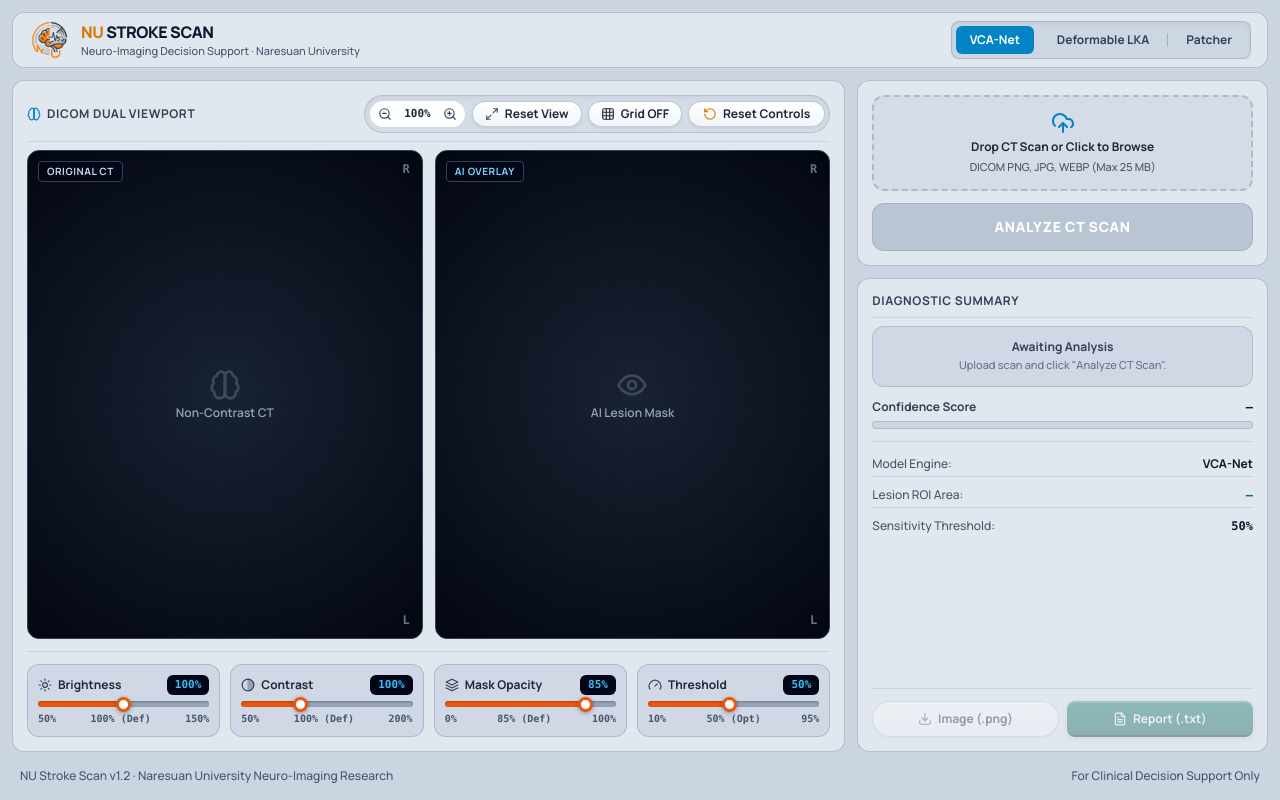
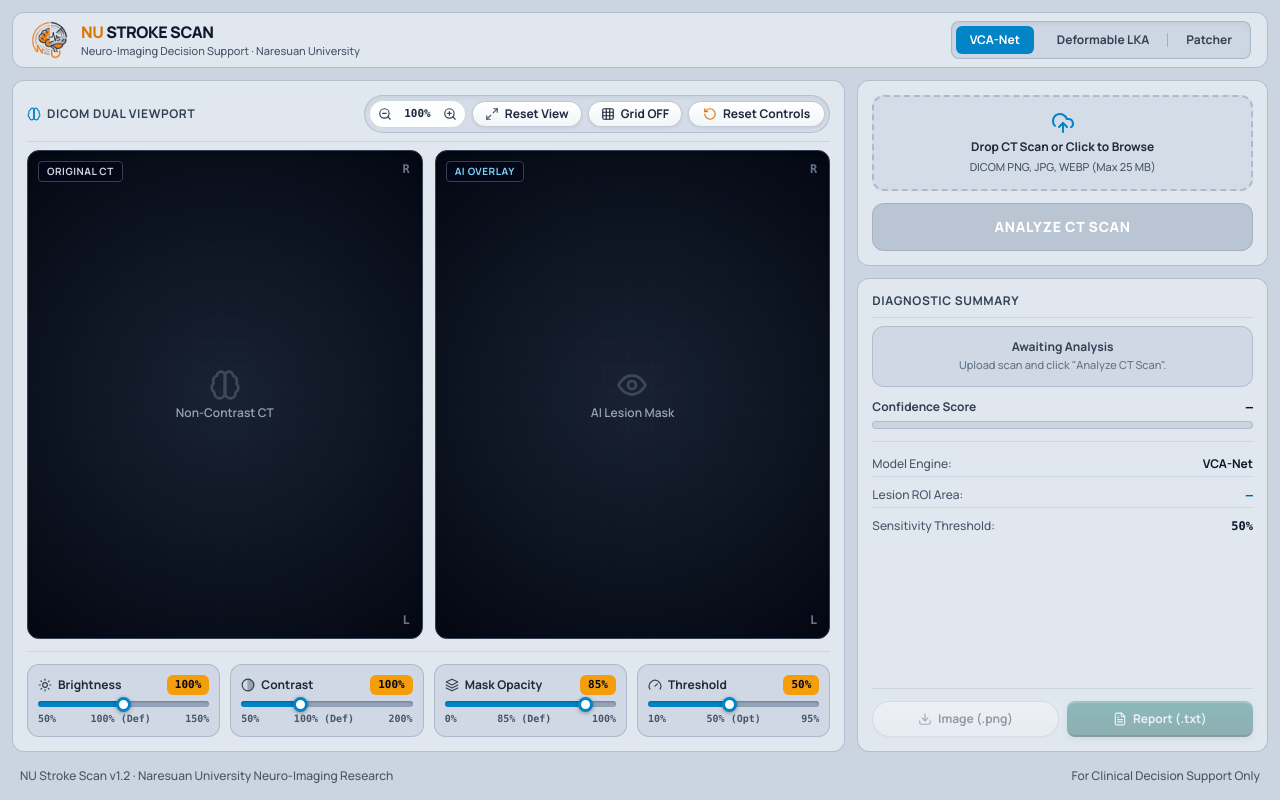
Before and after one commit to Cell1991/nu-stroke-scan, a Next.js app in the folder frontend/: page / in a window 1280 px wide. Built offline with nearby package versions, Linux system fonts and the light colour scheme.

Commit message:
UI: swap slider tracks to clinical blue and percentage badges to amber with black text

```diff
--- a/frontend/src/app/globals.css
+++ b/frontend/src/app/globals.css
@@ -73,14 +73,14 @@
   height: 15px;
   border-radius: 50%;
   background: #ffffff;
-  border: 3px solid #ea580c;
+  border: 3px solid #0284c7;
   box-shadow: 0 1px 4px rgba(0, 0, 0, 0.35);
   cursor: pointer;
   transition: transform 0.12s ease, border-color 0.12s ease;
 }
 .medical-slider::-webkit-slider-thumb:hover {
   transform: scale(1.25);
-  border-color: #c2410c;
+  border-color: #0369a1;
 }
 
 .lesion-mask {
--- a/frontend/src/app/page.tsx
+++ b/frontend/src/app/page.tsx
@@ -747,7 +747,7 @@
               </div>
             </div>
 
-            {/* Essential Controls Footer: Unified Warm Amber Tracks & High-Contrast Badges */}
+            {/* Essential Controls Footer: Sky Blue Mercury Tracks & Vibrant Amber Badges */}
             <div className="mt-3 pt-3 border-t border-slate-300 grid grid-cols-4 gap-2.5 shrink-0">
 
               {/* 1. Brightness Slider */}
@@ -760,7 +760,7 @@
                   <button
                     onClick={() => setBrightness(100)}
                     title="Click to reset Brightness to 100%"
-                    className="px-2 py-0.5 rounded-md bg-slate-950 text-sky-400 font-mono text-[11px] font-black cursor-pointer hover:bg-slate-900 shadow-2xs transition-colors"
+                    className="px-2 py-0.5 rounded-md bg-amber-500 text-slate-950 font-mono text-[11px] font-black cursor-pointer hover:bg-amber-400 shadow-2xs transition-colors"
                   >
                     {brightness}%
                   </button>
@@ -773,7 +773,7 @@
                   onChange={(e) => setBrightness(Number(e.target.value))}
                   className="medical-slider"
                   style={{
-                    background: `linear-gradient(to right, #ea580c 0%, #ea580c ${((brightness - 50) / 100) * 100}%, #94a3b8 ${((brightness - 50) / 100) * 100}%, #94a3b8 100%)`,
+                    background: `linear-gradient(to right, #0284c7 0%, #0284c7 ${((brightness - 50) / 100) * 100}%, #94a3b8 ${((brightness - 50) / 100) * 100}%, #94a3b8 100%)`,
                   }}
                 />
                 <div className="flex justify-between text-[10px] font-bold text-slate-600 mt-1 font-mono">
@@ -798,7 +798,7 @@
                   <button
                     onClick={() => setContrast(100)}
                     title="Click to reset Contrast to 100%"
-                    className="px-2 py-0.5 rounded-md bg-slate-950 text-sky-400 font-mono text-[11px] font-black cursor-pointer hover:bg-slate-900 shadow-2xs transition-colors"
+                    className="px-2 py-0.5 rounded-md bg-amber-500 text-slate-950 font-mono text-[11px] font-black cursor-pointer hover:bg-amber-400 shadow-2xs transition-colors"
                   >
                     {contrast}%
                   </button>
@@ -811,7 +811,7 @@
                   onChange={(e) => setContrast(Number(e.target.value))}
                   className="medical-slider"
                   style={{
-                    background: `linear-gradient(to right, #ea580c 0%, #ea580c ${((contrast - 50) / 150) * 100}%, #94a3b8 ${((contrast - 50) / 150) * 100}%, #94a3b8 100%)`,
+                    background: `linear-gradient(to right, #0284c7 0%, #0284c7 ${((contrast - 50) / 150) * 100}%, #94a3b8 ${((contrast - 50) / 150) * 100}%, #94a3b8 100%)`,
                   }}
                 />
                 <div className="flex justify-between text-[10px] font-bold text-slate-600 mt-1 font-mono">
@@ -836,7 +836,7 @@
                   <button
                     onClick={() => setMaskOpacity(85)}
                     title="Click to reset Opacity to 85%"
-                    className="px-2 py-0.5 rounded-md bg-slate-950 text-sky-400 font-mono text-[11px] font-black cursor-pointer hover:bg-slate-900 shadow-2xs transition-colors"
+                    className="px-2 py-0.5 rounded-md bg-amber-500 text-slate-950 font-mono text-[11px] font-black cursor-pointer hover:bg-amber-400 shadow-2xs transition-colors"
                   >
                     {maskOpacity}%
                   </button>
@@ -849,7 +849,7 @@
                   onChange={(e) => setMaskOpacity(Number(e.target.value))}
                   className="medical-slider"
                   style={{
-                    background: `linear-gradient(to right, #ea580c 0%, #ea580c ${maskOpacity}%, #94a3b8 ${maskOpacity}%, #94a3b8 100%)`,
+                    background: `linear-gradient(to right, #0284c7 0%, #0284c7 ${maskOpacity}%, #94a3b8 ${maskOpacity}%, #94a3b8 100%)`,
                   }}
                 />
                 <div className="flex justify-between text-[10px] font-bold text-slate-600 mt-1 font-mono">
@@ -874,7 +874,7 @@
                   <button
                     onClick={() => recomputeThreshold(50)}
                     title="Click to reset Threshold to 50%"
-                    className="px-2 py-0.5 rounded-md bg-slate-950 text-sky-400 font-mono text-[11px] font-black cursor-pointer hover:bg-slate-900 shadow-2xs transition-colors"
+                    className="px-2 py-0.5 rounded-md bg-amber-500 text-slate-950 font-mono text-[11px] font-black cursor-pointer hover:bg-amber-400 shadow-2xs transition-colors"
                   >
                     {threshold}%
                   </button>
@@ -887,7 +887,7 @@
                   onChange={(e) => recomputeThreshold(Number(e.target.value))}
                   className="medical-slider"
                   style={{
-                    background: `linear-gradient(to right, #ea580c 0%, #ea580c ${((threshold - 10) / 85) * 100}%, #94a3b8 ${((threshold - 10) / 85) * 100}%, #94a3b8 100%)`,
+                    background: `linear-gradient(to right, #0284c7 0%, #0284c7 ${((threshold - 10) / 85) * 100}%, #94a3b8 ${((threshold - 10) / 85) * 100}%, #94a3b8 100%)`,
                   }}
                 />
                 <div className="flex justify-between text-[10px] font-bold text-slate-600 mt-1 font-mono">
```
